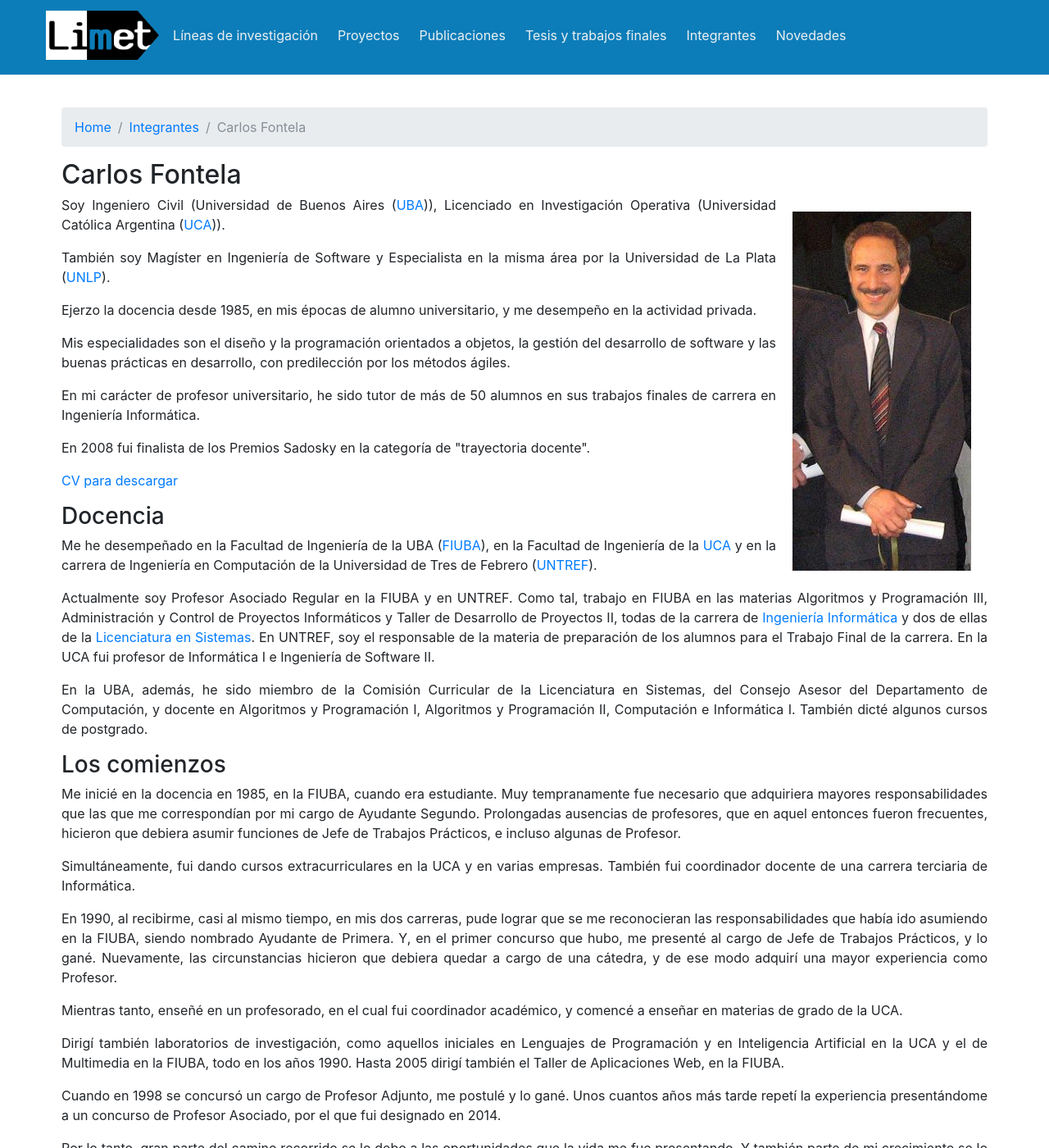
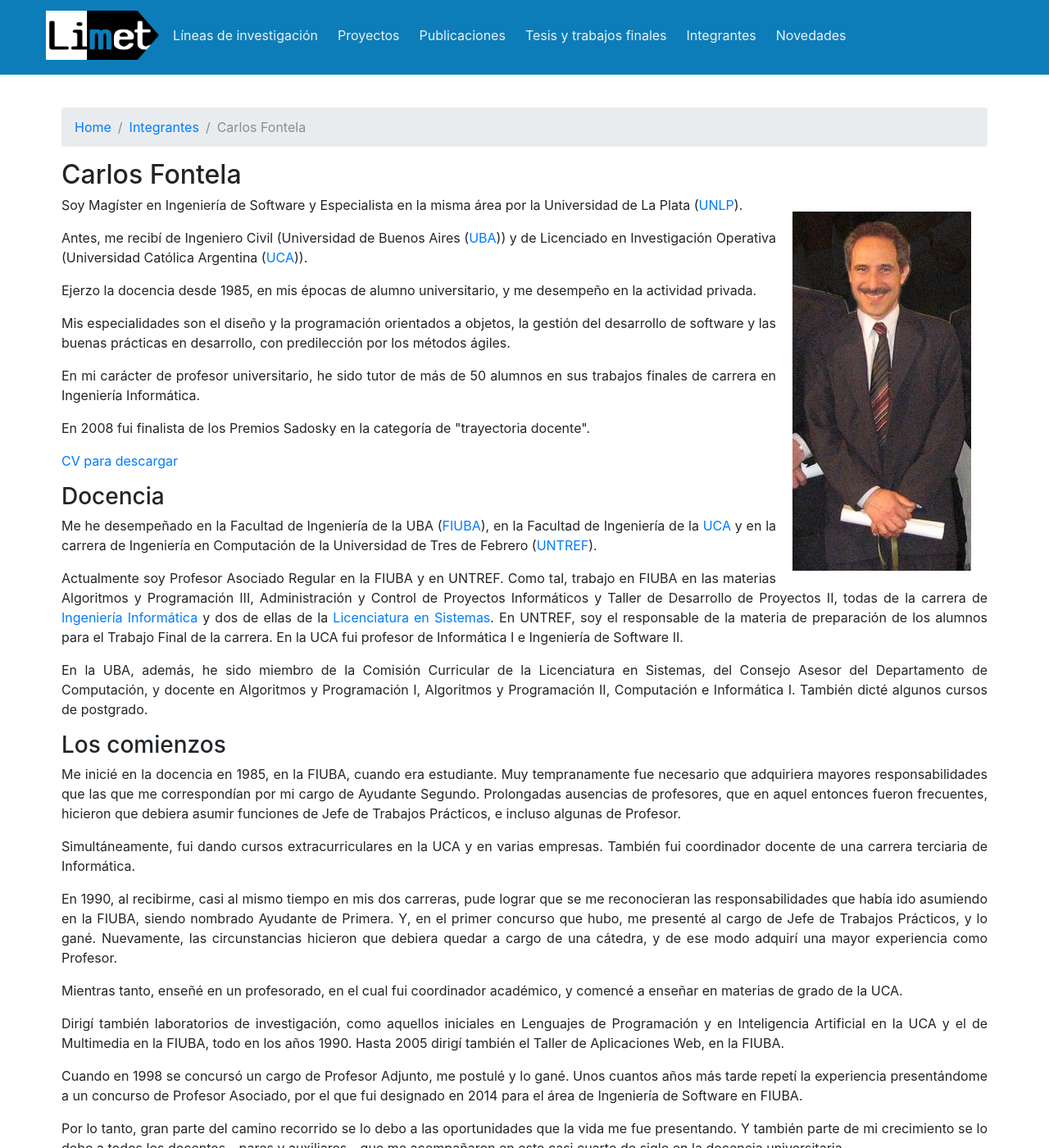
Before and after one commit to limetfiuba/limetfiuba.github.io, a Jekyll site: the page built from carlosfontela/index.html, in a window 1280 px wide and 1400 px high. Shown: the whole window at 82% size. Built offline with Jekyll 4.4.1, drawn with Linux system fonts in a browser that asks for light colours; nearby versions of some CDN libraries.

Commit message:
Update index.html

```diff
--- a/carlosfontela/index.html
+++ b/carlosfontela/index.html
@@ -12,8 +12,8 @@ title: LiMet | Carlos Fontela
 
 <img src="CarlosFontela.jpg" align=right style="margin: 20px"></img>
 
-<p>Soy Ingeniero Civil (Universidad de Buenos Aires (<a href="http://www.fi.uba.ar/">UBA</a>)), Licenciado en Investigación Operativa (Universidad Católica Argentina (<a href="http://www.uca.edu.ar/index.php/home/index/es/universidad/facultades/buenos-aires/ingenieria">UCA</a>)).</p>
-<p>También soy Magíster en Ingeniería de Software y Especialista en la misma área por la Universidad de La Plata (<a href="http://www.info.unlp.edu.ar/">UNLP</a>).</p>
+<p>Soy Magíster en Ingeniería de Software y Especialista en la misma área por la Universidad de La Plata (<a href="http://www.info.unlp.edu.ar/">UNLP</a>).</p>
+<p>Antes, me recibí de Ingeniero Civil (Universidad de Buenos Aires (<a href="http://www.fi.uba.ar/">UBA</a>)) y de Licenciado en Investigación Operativa (Universidad Católica Argentina (<a href="http://www.uca.edu.ar/index.php/home/index/es/universidad/facultades/buenos-aires/ingenieria">UCA</a>)).</p>
 <p>Ejerzo la docencia desde 1985, en mis épocas de alumno universitario, y me desempeño en la actividad privada.</p>
 <p>Mis especialidades son el diseño y la programación orientados a objetos, la gestión del desarrollo de software y las buenas prácticas en desarrollo, con predilección por los métodos ágiles.</p>
 <p>En mi carácter de profesor universitario, he sido tutor de más de 50 alumnos en sus trabajos finales de carrera en Ingeniería Informática.</p>
@@ -30,10 +30,10 @@ title: LiMet | Carlos Fontela
 
 <p>Me inicié en la docencia en 1985, en la FIUBA, cuando era estudiante. Muy tempranamente fue necesario que adquiriera mayores responsabilidades que las que me correspondían por mi cargo de Ayudante Segundo. Prolongadas ausencias de profesores, que en aquel entonces fueron frecuentes, hicieron que debiera asumir funciones de Jefe de Trabajos Prácticos, e incluso algunas de Profesor.</p>
 <p>Simultáneamente, fui dando cursos extracurriculares en la UCA y en varias empresas. También fui coordinador docente de una carrera terciaria de Informática.</p>
-<p>En 1990, al recibirme, casi al mismo tiempo, en mis dos carreras, pude lograr que se me reconocieran las responsabilidades que había ido asumiendo en la FIUBA, siendo nombrado Ayudante de Primera. Y, en el primer concurso que hubo, me presenté al cargo de Jefe de Trabajos Prácticos, y lo gané. Nuevamente, las circunstancias hicieron que debiera quedar a cargo de una cátedra, y de ese modo adquirí una mayor experiencia como Profesor.</p>
+<p>En 1990, al recibirme, casi al mismo tiempo en mis dos carreras, pude lograr que se me reconocieran las responsabilidades que había ido asumiendo en la FIUBA, siendo nombrado Ayudante de Primera. Y, en el primer concurso que hubo, me presenté al cargo de Jefe de Trabajos Prácticos, y lo gané. Nuevamente, las circunstancias hicieron que debiera quedar a cargo de una cátedra, y de ese modo adquirí una mayor experiencia como Profesor.</p>
 <p>Mientras tanto, enseñé en un profesorado, en el cual fui coordinador académico, y comencé a enseñar en materias de grado de la UCA.</p>
 <p>Dirigí también laboratorios de investigación, como aquellos iniciales en Lenguajes de Programación y en Inteligencia Artificial en la UCA y el de Multimedia en la FIUBA, todo en los años 1990. Hasta 2005 dirigí también el Taller de Aplicaciones Web, en la FIUBA.</p>
-<p>Cuando en 1998 se concursó un cargo de Profesor Adjunto, me postulé y lo gané. Unos cuantos años más tarde repetí la experiencia presentándome a un concurso de Profesor Asociado, por el que fui designado en 2014.</p>
+<p>Cuando en 1998 se concursó un cargo de Profesor Adjunto, me postulé y lo gané. Unos cuantos años más tarde repetí la experiencia presentándome a un concurso de Profesor Asociado, por el que fui designado en 2014 para el área de Ingeniería de Software en FIUBA.</p>
 <p>Por lo tanto, gran parte del camino recorrido se lo debo a las oportunidades que la vida me fue presentando. Y también parte de mi crecimiento se lo debo a todos los docentes - pares y auxiliares - que me acompañaron en este casi cuarto de siglo en la docencia universitaria.</p>
 
 <h3>Publicaciones</h3>
```
